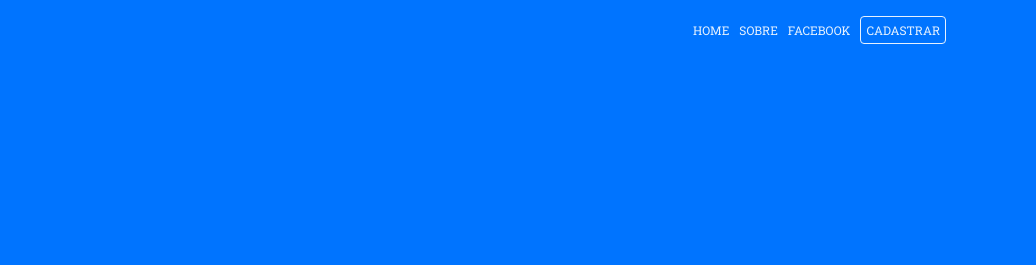
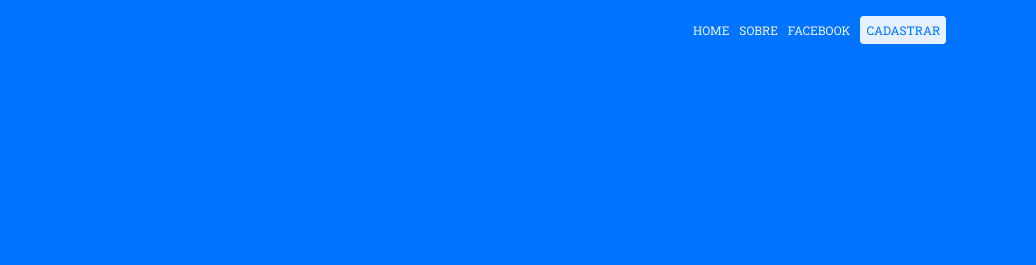
Before and after one commit to gustavoquinalha/intro-bichinhos, a plain HTML site: page index.html in a window 1280 px wide. Shown: the top 265 px of the page, 244-1280 px from the left. Drawn offline with Linux system fonts and the light colour scheme.

Commit message:
btn cadastrar

```diff
--- a/css/bichinhos.css
+++ b/css/bichinhos.css
@@ -74,8 +74,10 @@ color: #fff
 }
 .menu-link-cadastrar {
     border: 1px solid #fff;
+    background: #fff;
     padding: 5px;
-    border-radius: 4px
+    border-radius: 4px;
+    color: #0074FF!important
 }
 .intro {
   height: calc(80% - 60px);
```
